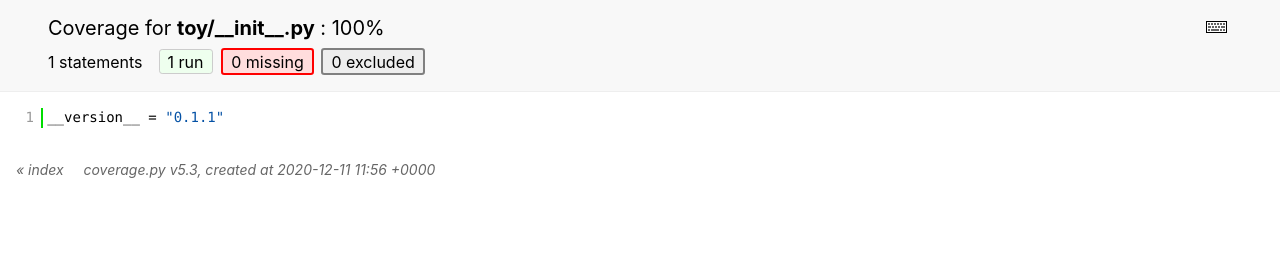
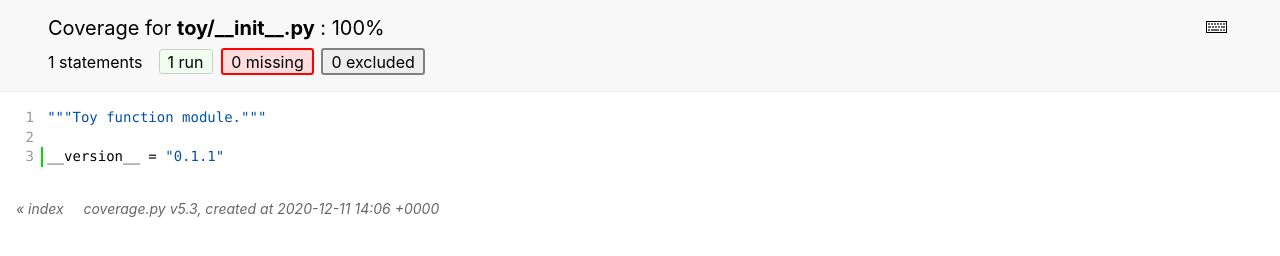
Before and after one commit to toyai/toy, a plain HTML site: page toy___init___py.html in a window 1280 px wide. Drawn offline with Linux system fonts and the light colour scheme.

Commit message:
Coverage deploy 1c0538cecaea4bb2a862342896f29aadaefea211

```diff
--- a/status.json
+++ b/status.json
@@ -1 +1 @@
-{"format":2,"version":"5.3","globals":"45fb87dcd1251109c254273a76c6d399","files":{"toy___init___py":{"hash":"930aaf18b7f29f8c0d059247c1c37ec4","index":{"nums":[1,1,0,0,0,0,0],"html_filename":"toy___init___py.html","relative_filename":"toy/__init__.py"}},"toy_hash_ckpt_py":{"hash":"ad29f8e13b551a4dd33062992d4b5d97","index":{"nums":[1,22,0,7,0,0,0],"html_filename":"toy_hash_ckpt_py.html","relative_filename":"toy/hash_ckpt.py"}}}}
+{"format":2,"version":"5.3","globals":"45fb87dcd1251109c254273a76c6d399","files":{"toy___init___py":{"hash":"2e34edd9af347e40392dd7ae1cc130bd","index":{"nums":[1,1,0,0,0,0,0],"html_filename":"toy___init___py.html","relative_filename":"toy/__init__.py"}},"toy_hash_ckpt_py":{"hash":"ad29f8e13b551a4dd33062992d4b5d97","index":{"nums":[1,22,0,7,0,0,0],"html_filename":"toy_hash_ckpt_py.html","relative_filename":"toy/hash_ckpt.py"}}}}
--- a/toy___init___py.html
+++ b/toy___init___py.html
@@ -51,13 +51,15 @@
     </div>
 </div>
 <div id="source">
-    <p id="t1" class="run"><span class="n"><a href="#t1">1</a></span><span class="t"><span class="nam">__version__</span> <span class="op">=</span> <span class="str">"0.1.1"</span>&nbsp;</span><span class="r"></span></p>
+    <p id="t1" class="pln"><span class="n"><a href="#t1">1</a></span><span class="t"><span class="str">"""Toy function module."""</span>&nbsp;</span><span class="r"></span></p>
+    <p id="t2" class="pln"><span class="n"><a href="#t2">2</a></span><span class="t">&nbsp;</span><span class="r"></span></p>
+    <p id="t3" class="run"><span class="n"><a href="#t3">3</a></span><span class="t"><span class="nam">__version__</span> <span class="op">=</span> <span class="str">"0.1.1"</span>&nbsp;</span><span class="r"></span></p>
 </div>
 <div id="footer">
     <div class="content">
         <p>
             <a class="nav" href="index.html">&#xab; index</a> &nbsp; &nbsp; <a class="nav" href="https://coverage.readthedocs.io">coverage.py v5.3</a>,
-            created at 2020-12-11 11:56 +0000
+            created at 2020-12-11 14:06 +0000
         </p>
     </div>
 </div>
```
Also changed, not shown: index.html (+1 -1 lines), toy_hash_ckpt_py.html (+1 -1 lines).
